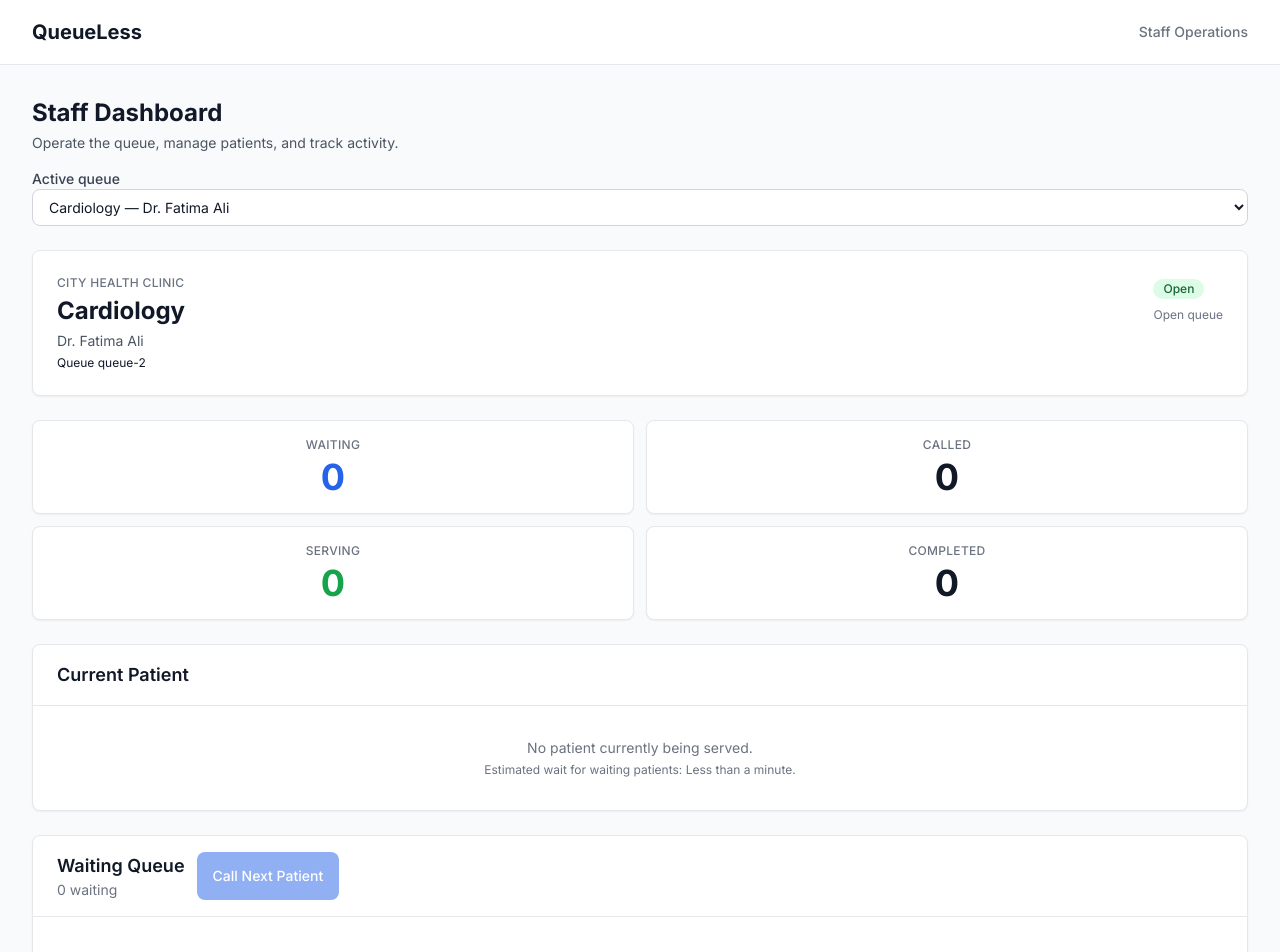
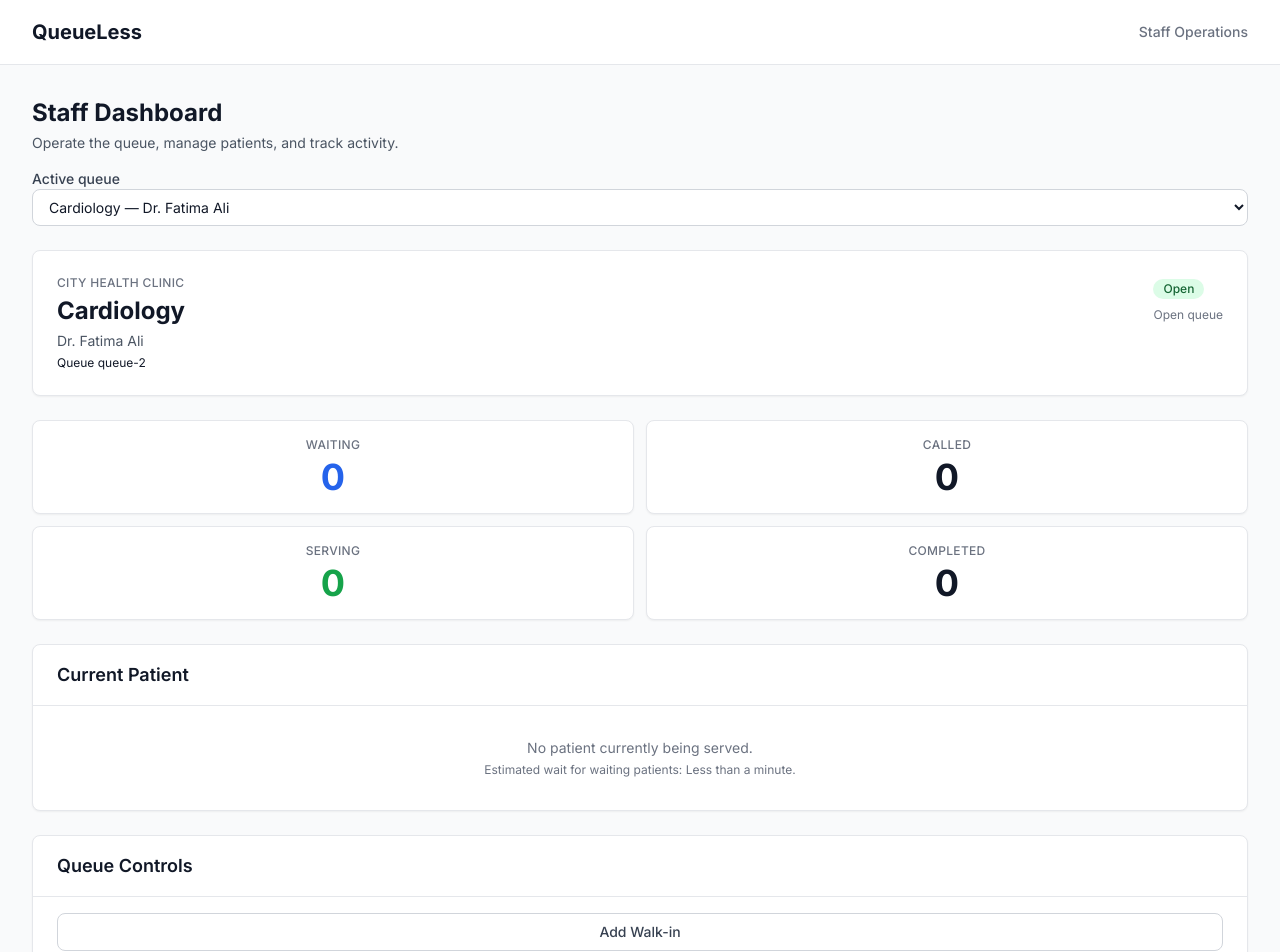
Before and after one commit to TabiqZargar/QueueLess, a Next.js app: page /staff/dashboard in a window 1280 px wide. Shown: the top 952 px of the page. Built offline with nearby package versions, Linux system fonts and the light colour scheme.

Commit message:
feat: add staff walk-in workflow

```diff
--- /dev/null
+++ b/src/features/staff/components/queue-controls.tsx
@@ -0,0 +1,127 @@
+"use client";
+
+import { FormEvent, useState } from "react";
+import { useRouter } from "next/navigation";
+import { Button } from "@/components/ui/button";
+import type { QueueStatus } from "@/types";
+import { addWalkInAction, type ActionResult } from "../actions";
+import { FeedbackMessage, type Feedback } from "@/components/feedback-message";
+
+interface QueueControlsCardProps {
+  queueId: string;
+  queueStatus: QueueStatus;
+}
+
+export function QueueControlsCard({
+  queueId,
+  queueStatus,
+}: QueueControlsCardProps) {
+  const router = useRouter();
+  const [pending, setPending] = useState<"walkIn" | null>(null);
+  const [feedback, setFeedback] = useState<Feedback | null>(null);
+  const [showWalkIn, setShowWalkIn] = useState(false);
+  const [walkInName, setWalkInName] = useState("");
+  const [walkInPhone, setWalkInPhone] = useState("");
+
+  async function handleWalkIn(e: FormEvent<HTMLFormElement>) {
+    e.preventDefault();
+    setFeedback(null);
+    setPending("walkIn");
+    const result = await addWalkInAction({
+      queueId,
+      name: walkInName,
+      phone: walkInPhone || undefined,
+    });
+    setPending(null);
+    if (result.error) {
+      setFeedback({ kind: "error", text: result.error });
+      return;
+    }
+    setWalkInName("");
+    setWalkInPhone("");
+    setShowWalkIn(false);
+    setFeedback({ kind: "success", text: result.message ?? "Walk-in added." });
+    router.refresh();
+  }
+
+  const isActive = queueStatus === "ACTIVE";
+
+  return (
+    <section
+      className="rounded-lg border border-gray-200 bg-white shadow-sm"
+      aria-labelledby="queue-controls-heading"
+    >
+      <div className="border-b border-gray-200 px-6 py-4">
+        <h2
+          id="queue-controls-heading"
+          className="text-lg font-semibold text-gray-900"
+        >
+          Queue Controls
+        </h2>
+      </div>
+
+      <div className="space-y-4 px-6 py-4">
+        <div>
+          <Button
+            variant="secondary"
+            className="w-full"
+            disabled={!isActive || pending !== null}
+            onClick={() => {
+              setShowWalkIn((v) => !v);
+              setFeedback(null);
+            }}
+          >
+            {showWalkIn ? "Close Walk-in Form" : "Add Walk-in"}
+          </Button>
+
+          {showWalkIn && (
+            <form
+              onSubmit={handleWalkIn}
+              className="mt-4 space-y-3 rounded-lg border border-gray-200 bg-gray-50 p-4"
+              aria-label="Add walk-in patient"
+            >
+              <div>
+                <label
+                  htmlFor="walk-in-name"
+                  className="block text-sm font-medium text-gray-700"
+                >
+                  Patient name
+                </label>
+                <input
+                  id="walk-in-name"
+                  type="text"
+                  required
+                  value={walkInName}
+                  onChange={(e) => setWalkInName(e.target.value)}
+                  className="mt-1 block w-full rounded-lg border border-gray-300 bg-white px-3 py-2 text-sm focus:border-primary-500 focus:outline-none focus:ring-1 focus:ring-primary-500"
+                  placeholder="Full name"
+                />
+              </div>
+              <div>
+                <label
+                  htmlFor="walk-in-phone"
+                  className="block text-sm font-medium text-gray-700"
+                >
+                  Phone <span className="text-gray-400">(optional)</span>
+                </label>
+                <input
+                  id="walk-in-phone"
+                  type="tel"
+                  value={walkInPhone}
+                  onChange={(e) => setWalkInPhone(e.target.value)}
+                  className="mt-1 block w-full rounded-lg border border-gray-300 bg-white px-3 py-2 text-sm focus:border-primary-500 focus:outline-none focus:ring-1 focus:ring-primary-500"
+                  placeholder="+92 300 0000000"
+                />
+              </div>
+              <Button type="submit" className="w-full" disabled={pending !== null}>
+                {pending === "walkIn" ? "Adding..." : "Add to Queue"}
+              </Button>
+            </form>
+          )}
+        </div>
+
+        {feedback && <FeedbackMessage feedback={feedback} />}
+      </div>
+    </section>
+  );
+}
--- a/src/features/staff/components/staff-dashboard.tsx
+++ b/src/features/staff/components/staff-dashboard.tsx
@@ -7,6 +7,7 @@ import { QueueIdentity } from "./queue-identity";
 import { QueueStats } from "./queue-stats";
 import { CurrentPatientPanel } from "./current-patient";
 import { WaitingQueueCard } from "./waiting-queue";
+import { QueueControlsCard } from "./queue-controls";
 
 interface StaffDashboardProps {
   queues: QueueWithDetails[];
@@ -53,10 +54,13 @@ export function StaffDashboard({
 
       <QueueStats data={data} />
 
-      <CurrentPatientPanel
-        currentPatient={data.currentPatient}
-        estimatedWaitMinutes={data.stats.estimatedWaitMinutes}
-      />
+      <div className="grid gap-6 lg:grid-cols-2">
+        <CurrentPatientPanel
+          currentPatient={data.currentPatient}
+          estimatedWaitMinutes={data.stats.estimatedWaitMinutes}
+        />
+        <QueueControlsCard queueId={data.queue.id} queueStatus={data.queueStatus} />
+      </div>
 
       <WaitingQueueCard
         waitList={data.waitList}
```
